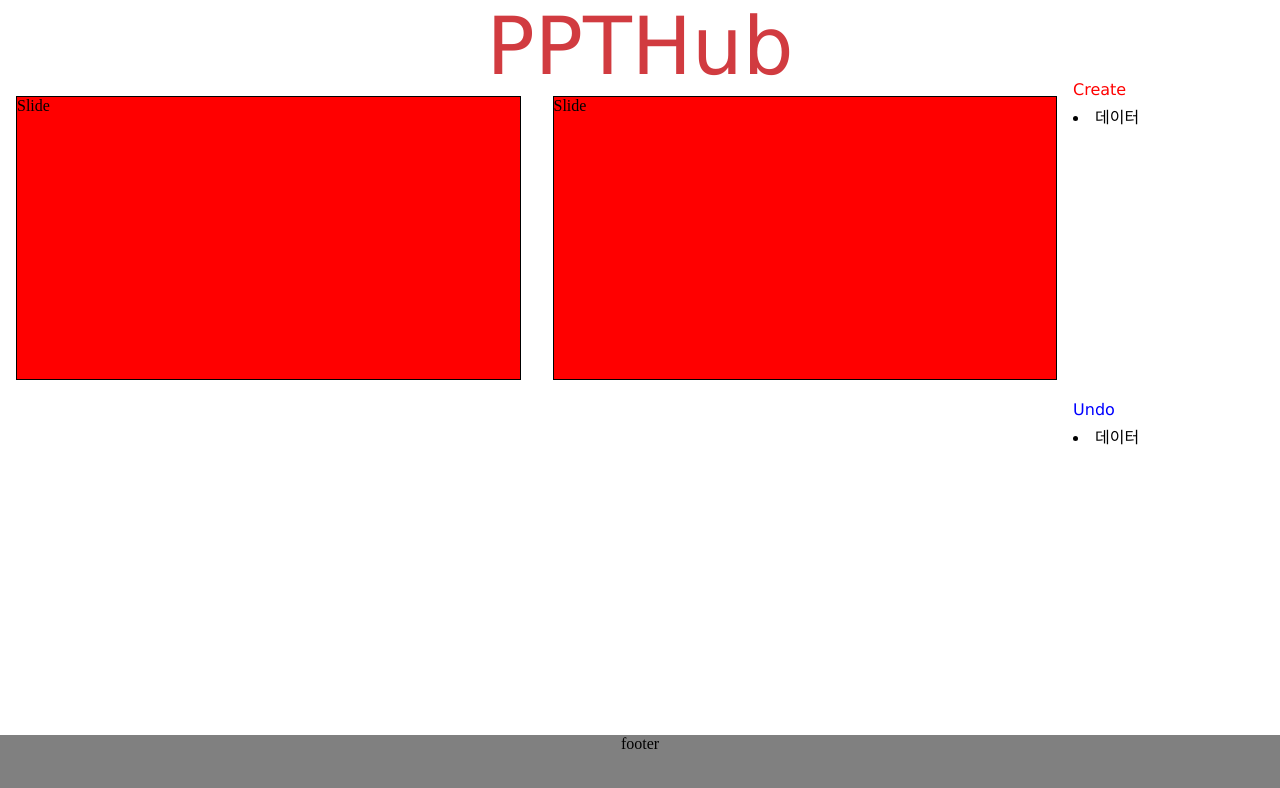
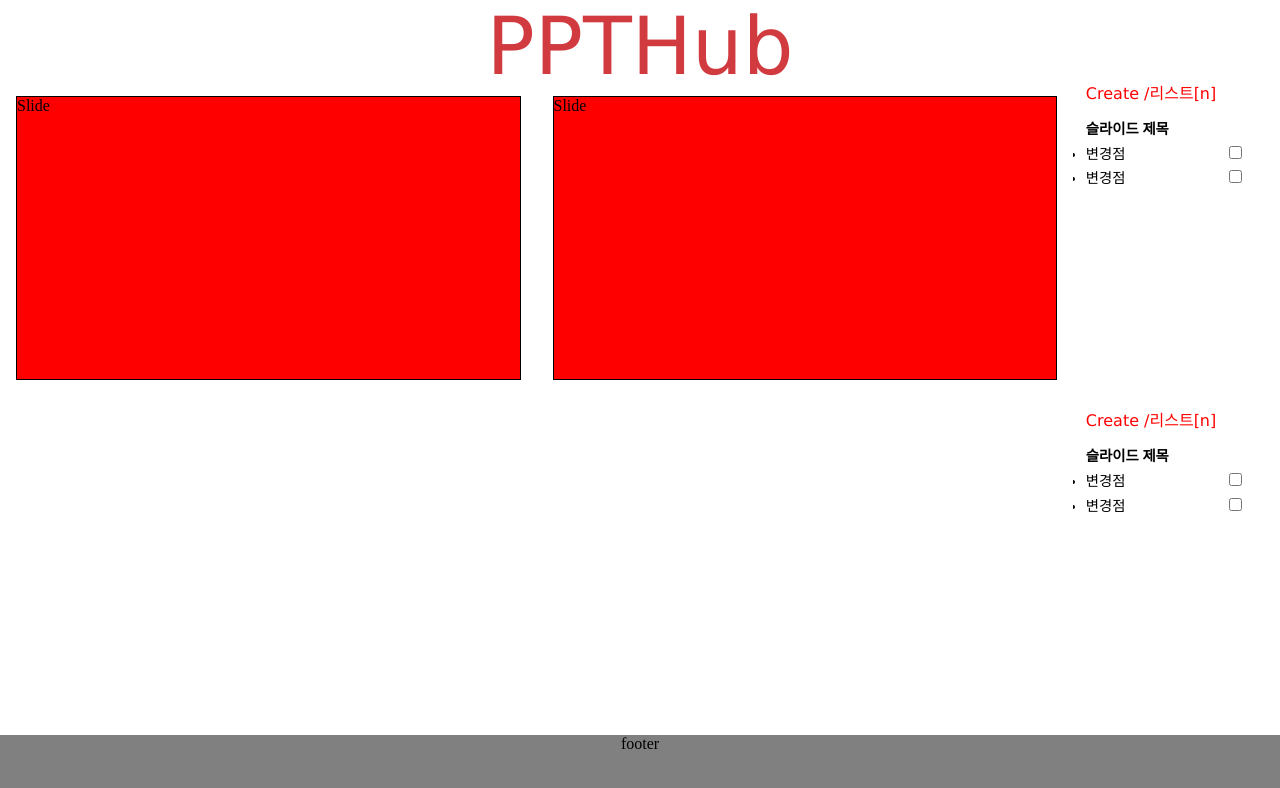
Before and after one commit to Team-threeI/ppthub-client, a React (Create React App) app: page / in a window 1280 px wide. Shown: the top 788 px of the page. Built offline with nearby package versions, Linux system fonts and the light colour scheme.

Commit message:
Fix: SideBar 구조 변경 SideBar 구조 container > header > ul > li > label의 형태로 구조 변경

```diff
--- a/src/components/SideBar/SideBar.js
+++ b/src/components/SideBar/SideBar.js
@@ -1,23 +1,20 @@
 import React from "react";
 import styled from "styled-components";
+import SideBarData from "./SideBarList";
 
 function SideBar() {
   return (
     <SideBarContainer>
-      <SideBarCreate>Create</SideBarCreate>
-      <SideBarFirstList>
-        <li>데이터</li>
-      </SideBarFirstList>
-      <SideBarUndo>Undo</SideBarUndo>
-      <SideBarSecondList>
-        <li> 데이터 </li>
-      </SideBarSecondList>
+      <SideBarData />
+      <SideBarData />
     </SideBarContainer>
   );
 }
 
 const SideBarContainer = styled.div`
-  width: 40%;
+  display: flex;
+  flex-direction: column;
+  width: 40vw;
   height: 100%;
 `;
 
@@ -25,7 +22,7 @@ const SideBarLittleTitle = styled.p`
   font-family: "Lucida Sans", sans-serif;
 `;
 
-const SideBarFirstList = styled.div`
+const SideBarCreateList = styled.div`
   display: flex;
   flex-direction: column;
   position: fixed;
@@ -35,7 +32,7 @@ const SideBarFirstList = styled.div`
   overflow: auto;
 `;
 
-const SideBarSecondList = styled(SideBarFirstList)`
+const SideBarUndoList = styled(SideBarCreateList)`
   top: 53%;
 `;
 
--- /dev/null
+++ b/src/components/SideBar/SideBarList.js
@@ -0,0 +1,57 @@
+import React from "react";
+import styled from "styled-components";
+
+function SideBarList({ sideBarData }) {
+  return (
+    <SideBarDataContainer>
+      <SideBarHeader>Create /리스트[n]</SideBarHeader>
+      <SideBarUl>
+        <strong>슬라이드 제목</strong>
+        <SideBarLi>
+          <InputLabel>
+            변경점 <CheckInput type="checkbox" />
+          </InputLabel>
+        </SideBarLi>
+        <SideBarLi>
+          <InputLabel>
+            변경점 <CheckInput type="checkbox" />
+          </InputLabel>
+        </SideBarLi>
+      </SideBarUl>
+    </SideBarDataContainer>
+  );
+}
+
+const SideBarDataContainer = styled.div`
+  width: 100%;
+  height: 100%;
+  padding-left: 1vw;
+  overflow: auto;
+`;
+
+const SideBarHeader = styled.header`
+  color: red;
+  font-family: "Lucida Sans", sans-serif;
+  padding-bottom: 1vw;
+`;
+
+const SideBarUl = styled.ul`
+  font-size: 0.9rem;
+`;
+
+const SideBarLi = styled.li`
+  padding-top: 0.3vw;
+`;
+
+const InputLabel = styled.label`
+  display: flex;
+  justify-content: space-between;
+  width: 100%;
+  height: 100%;
+  padding-right: 3vw;
+  cursor: pointer;
+`;
+
+const CheckInput = styled.input``;
+
+export default SideBarList;
```
